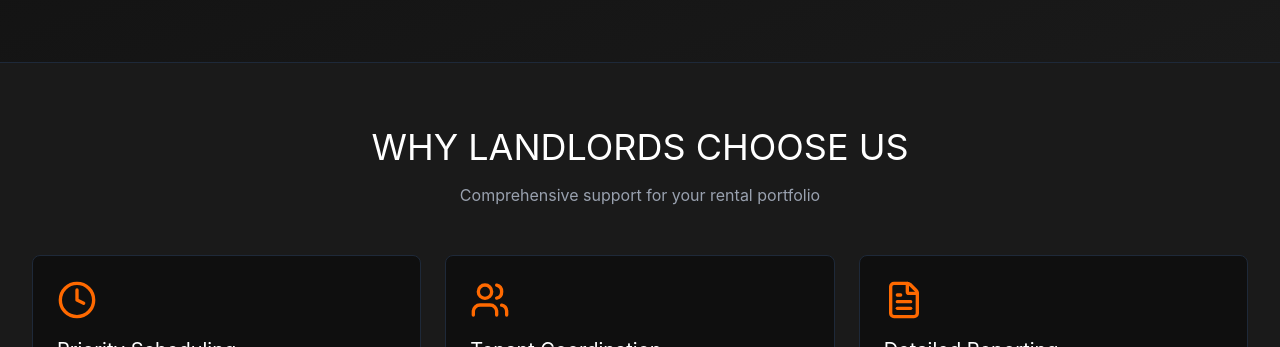
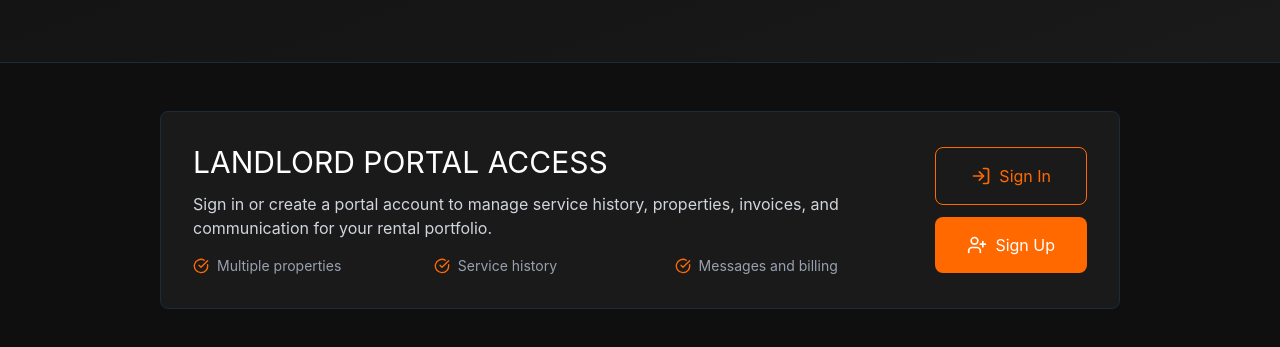
Before and after one commit to Bozo012/premier-property-maintenance, a React (Vite) app: page /rental-properties in a window 1280 px wide. Shown: the part 453-800 px from the top of the page. Built offline with nearby package versions, Linux system fonts and the light colour scheme; no server answers.

Commit message:
Add rental portal sign-up access

```diff
--- a/src/app/pages/CustomerPortal.tsx
+++ b/src/app/pages/CustomerPortal.tsx
@@ -16,6 +16,7 @@ import { buildSmsHref } from "../config/contact";
 import {
   buildForgePortalUrl,
   buildPortalFormAction,
+  getPortalAuthModeFromSearch,
   getPortalStatusMessage,
   type PortalAuthMode,
 } from "../portal/portal-handoff";
@@ -59,7 +60,10 @@ export default function CustomerPortal() {
   } = useWebsiteContent();
   const smsHref = buildSmsHref(settings.phoneE164);
 
-  const [authMode, setAuthMode] = useState<PortalAuthMode>("signin");
+  const [authMode, setAuthMode] = useState<PortalAuthMode>(() => {
+    if (typeof window === "undefined") return "signin";
+    return getPortalAuthModeFromSearch(window.location.search);
+  });
   const [fullName, setFullName] = useState("");
   const [email, setEmail] = useState("");
   const [password, setPassword] = useState("");
@@ -103,7 +107,7 @@ export default function CustomerPortal() {
           <div className="grid grid-cols-1 lg:grid-cols-2 gap-12">
             <div className="bg-[#0f0f0f] border border-gray-800 rounded-lg p-8">
               <h2 className="text-3xl mb-6">
-                {authMode === "signin" ? "SIGN IN" : "REQUEST ACCESS"}
+                {authMode === "signin" ? "SIGN IN" : "SIGN UP"}
               </h2>
 
               {statusMessage ? (
@@ -128,7 +132,7 @@ export default function CustomerPortal() {
               >
                 <input type="hidden" name="source" value="marketing-customer-portal" />
 
-                {authMode === "request-access" ? (
+                {authMode === "signup" ? (
                   <div>
                     <label htmlFor="portal-full-name" className="block text-sm text-gray-400 mb-2">
                       Full Name
@@ -173,7 +177,7 @@ export default function CustomerPortal() {
                     name="password"
                     type="password"
                     required
-                    minLength={authMode === "request-access" ? 8 : undefined}
+                    minLength={authMode === "signup" ? 8 : undefined}
                     autoComplete={authMode === "signin" ? "current-password" : "new-password"}
                     value={password}
                     onChange={(event) => setPassword(event.target.value)}
@@ -205,10 +209,10 @@ export default function CustomerPortal() {
                   {authSubmitting
                     ? authMode === "signin"
                       ? "Signing In..."
-                      : "Requesting Access..."
+                      : "Creating Account..."
                     : authMode === "signin"
                       ? "Sign In"
-                      : "Request Access"}
+                      : "Sign Up"}
                 </button>
               </form>
 
@@ -218,10 +222,10 @@ export default function CustomerPortal() {
                     Don&apos;t have an account?{" "}
                     <button
                       type="button"
-                      onClick={() => switchAuthMode("request-access")}
+                      onClick={() => switchAuthMode("signup")}
                       className="text-orange-500 hover:text-orange-400"
                     >
-                      Request Access
+                      Sign Up
                     </button>
                   </p>
                 ) : (
@@ -270,9 +274,19 @@ export default function CustomerPortal() {
             Request service to get started and we&apos;ll set up your portal access
           </p>
           <div className="flex flex-col sm:flex-row items-center justify-center gap-4">
+            <button
+              type="button"
+              onClick={() => {
+                switchAuthMode("signup");
+                window.scrollTo({ top: 280, behavior: "smooth" });
+              }}
+              className="w-full sm:w-auto px-8 py-4 bg-orange-500 hover:bg-orange-600 text-white rounded-lg transition-colors"
+            >
+              Sign Up for Portal Access
+            </button>
             <Link
               to="/request-service"
-              className="w-full sm:w-auto px-8 py-4 bg-orange-500 hover:bg-orange-600 text-white rounded-lg transition-colors"
+              className="w-full sm:w-auto px-8 py-4 border border-orange-500 text-orange-500 hover:bg-orange-500 hover:text-white rounded-lg transition-colors"
             >
               {settings.portalCtaLabel}
             </Link>
--- a/src/app/pages/RentalProperties.tsx
+++ b/src/app/pages/RentalProperties.tsx
@@ -11,10 +11,13 @@ import {
   DollarSign,
   Star,
   TrendingUp,
+  LogIn,
+  UserPlus,
 } from "lucide-react";
 
 import { useWebsiteContent } from "../content/website-content-provider";
 import { buildPhoneHref } from "../config/contact";
+import { buildCustomerPortalModePath } from "../portal/portal-handoff";
 
 export default function RentalProperties() {
   const {
@@ -134,6 +137,52 @@ export default function RentalProperties() {
               >
                 {settings.requestServiceCtaLabel}
               </Link>
+            </div>
+          </div>
+        </div>
+      </section>
+
+      {/* Portal Access */}
+      <section className="bg-[#0f0f0f] border-b border-gray-800 py-12">
+        <div className="max-w-5xl mx-auto px-4 sm:px-6 lg:px-8">
+          <div className="bg-[#1a1a1a] border border-gray-800 rounded-lg p-8">
+            <div className="grid grid-cols-1 lg:grid-cols-[1fr_auto] gap-8 items-center">
+              <div>
+                <h2 className="text-3xl mb-3">LANDLORD PORTAL ACCESS</h2>
+                <p className="text-gray-300 mb-4">
+                  Sign in or create a portal account to manage service history, properties, invoices, and communication for your rental portfolio.
+                </p>
+                <div className="grid grid-cols-1 sm:grid-cols-3 gap-3 text-sm text-gray-400">
+                  <span className="flex items-center gap-2">
+                    <CheckCircle className="w-4 h-4 text-orange-500" />
+                    Multiple properties
+                  </span>
+                  <span className="flex items-center gap-2">
+                    <CheckCircle className="w-4 h-4 text-orange-500" />
+                    Service history
+                  </span>
+                  <span className="flex items-center gap-2">
+                    <CheckCircle className="w-4 h-4 text-orange-500" />
+                    Messages and billing
+                  </span>
+                </div>
+              </div>
+              <div className="flex flex-col sm:flex-row lg:flex-col gap-3">
+                <Link
+                  to={buildCustomerPortalModePath("signin")}
+                  className="flex items-center justify-center gap-2 px-8 py-4 border border-orange-500 text-orange-500 hover:bg-orange-500 hover:text-white rounded-lg transition-colors whitespace-nowrap"
+                >
+                  <LogIn className="w-5 h-5" />
+                  <span>Sign In</span>
+                </Link>
+                <Link
+                  to={buildCustomerPortalModePath("signup")}
+                  className="flex items-center justify-center gap-2 px-8 py-4 bg-orange-500 hover:bg-orange-600 text-white rounded-lg transition-colors whitespace-nowrap"
+                >
+                  <UserPlus className="w-5 h-5" />
+                  <span>Sign Up</span>
+                </Link>
+              </div>
             </div>
           </div>
         </div>
--- a/src/app/portal/portal-handoff.ts
+++ b/src/app/portal/portal-handoff.ts
@@ -1,4 +1,4 @@
-export type PortalAuthMode = "signin" | "request-access";
+export type PortalAuthMode = "signin" | "signup";
 
 const DEFAULT_FORGE_PORTAL_ORIGIN = "https://app.ppmnky.com";
 
@@ -35,8 +35,23 @@ export function buildPortalFormAction(mode: PortalAuthMode): string {
   return buildForgePortalUrl(
     mode === "signin"
       ? "/portal/handoff/sign-in"
-      : "/portal/handoff/request-access",
+      : "/portal/handoff/sign-up",
   );
+}
+
+export function buildCustomerPortalModePath(mode: PortalAuthMode): string {
+  return `/customer-portal?portalMode=${mode}`;
+}
+
+export function getPortalAuthModeFromSearch(search: string): PortalAuthMode {
+  const params = new URLSearchParams(search);
+  const requestedMode = params.get("portalMode") ?? params.get("mode") ?? params.get("authMode");
+
+  if (requestedMode === "signup" || requestedMode === "sign-up" || requestedMode === "request-access") {
+    return "signup";
+  }
+
+  return "signin";
 }
 
 export function getPortalStatusMessage(status: string | null): string | null {
```
Also changed, not shown: 2 other files (tests, documents, lock files or other folders).
